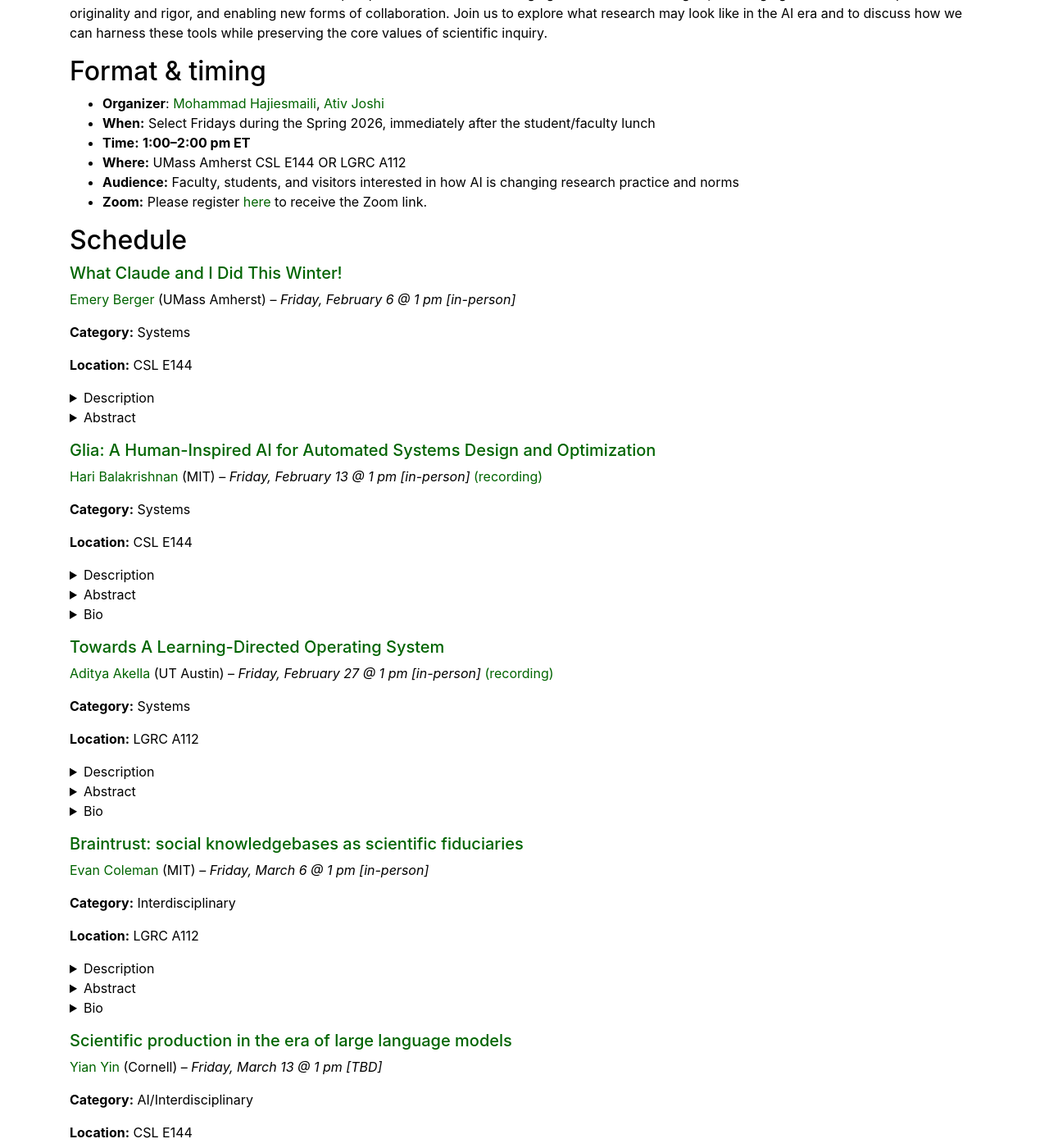
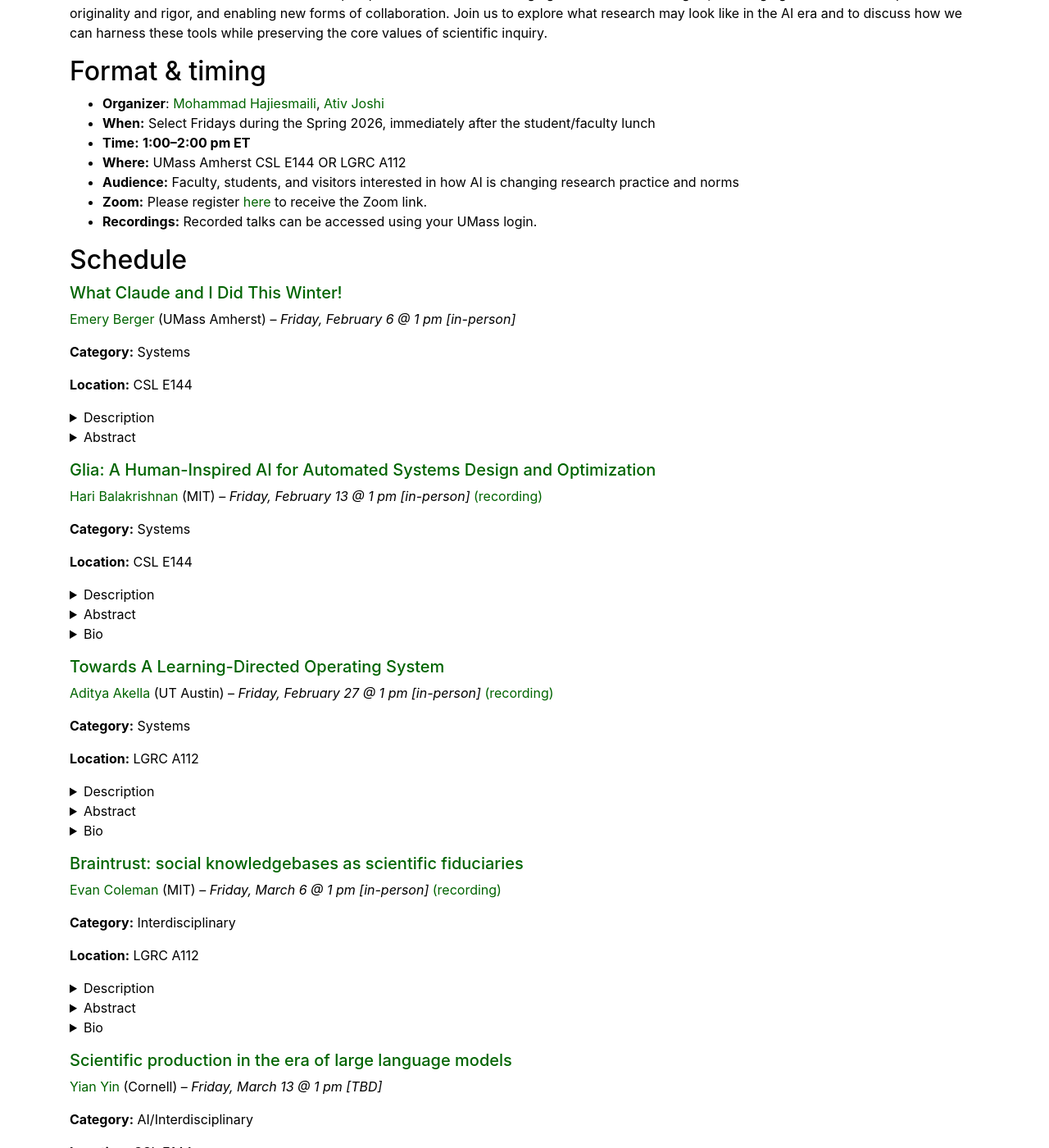
Before and after one commit to umass-solar/umass-solar.github.io, a Jekyll site: the page built from ai-era.md, in a window 1280 px wide and 1400 px high, scrolled down 336 px. Shown: the whole window at 82% size. Built offline with Jekyll 4.4.1, drawn with Linux system fonts in a browser that asks for light colours.

Commit message:
Update Evan Coleman's talk entry with recording link
Added a link to the recording of Evan Coleman's talk.

```diff
--- a/ai-era.md
+++ b/ai-era.md
@@ -21,6 +21,7 @@ This seminar series brings together speakers from across ALL areas of computer s
 - **Where:** UMass Amherst CSL E144 OR LGRC A112
 - **Audience:** Faculty, students, and visitors interested in how AI is changing research practice and norms
 - **Zoom:** Please register [here](https://docs.google.com/forms/d/e/1FAIpQLSdwbWoOK0wnzyOVLSMSwyR9p_r3wlBFAo3GMighjqqwRy-TVQ/viewform?usp=dialog) to receive the Zoom link.
+- **Recordings:** Recorded talks can be accessed using your UMass login.
 
 ## Schedule
 
@@ -118,7 +119,7 @@ Aditya Akella is a Professor and Regents Chair in Computer Sciences at UT Austin
 
 ##### [Braintrust: social knowledgebases as scientific fiduciaries]()
 
-[Evan Coleman](https://eacoleman.github.io/) (MIT) --  *Friday, March 6  @ 1 pm [in-person]*
+[Evan Coleman](https://eacoleman.github.io/) (MIT) --  *Friday, March 6  @ 1 pm [in-person]* [(recording)](https://umass.sharepoint.com/:v:/s/CICSVideos/IQAwdof5D5f8R7KNeRgsf0SjAajWumH2lF-o54FMPWACEVM?nav=eyJyZWZlcnJhbEluZm8iOnsicmVmZXJyYWxBcHAiOiJTdHJlYW1XZWJBcHAiLCJyZWZlcnJhbFZpZXciOiJTaGFyZURpYWxvZy1MaW5rIiwicmVmZXJyYWxBcHBQbGF0Zm9ybSI6IldlYiIsInJlZmVycmFsTW9kZSI6InZpZXcifX0%3D&e=ZmKbHd)
 
 **Category:** Interdisciplinary
 
```
